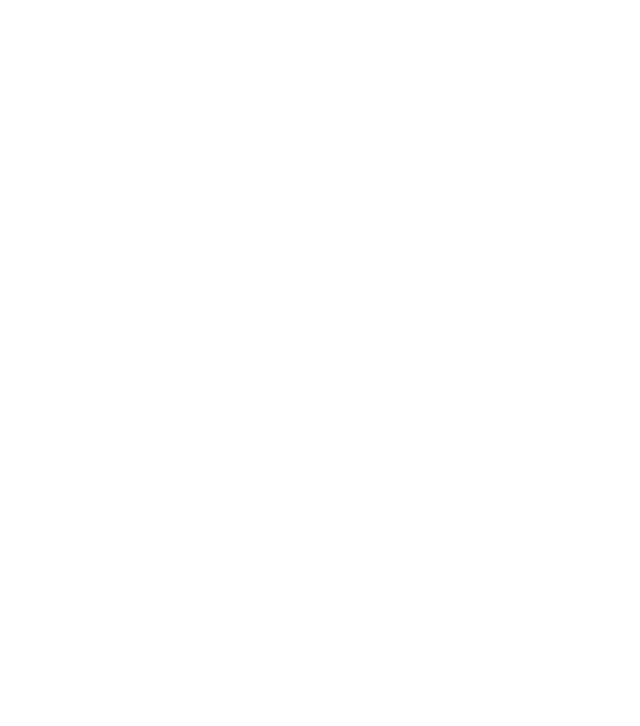
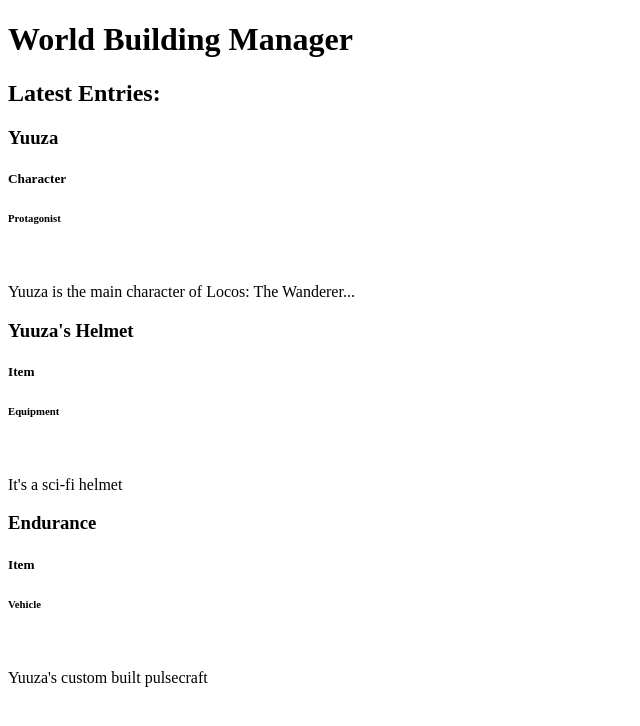
Before and after one commit to MichaelRGomez/WBM, a React (Vite) app: page / in a window 1280 px wide. Shown: the top 726 px of the page, without its empty margins (0-640 px from the left). Built offline with nearby package versions, Linux system fonts and the light colour scheme.

Commit message:
added list

```diff
--- a/src/App.jsx
+++ b/src/App.jsx
@@ -1,11 +1,53 @@
 import './App.css'
 
 function App() {
+  const entries = [
+    { id: 0,
+      title: "Yuuza",
+      type: "Character",
+      subtype: "Protagonist",
+      image: "",
+      description: "Yuuza is the main character of Locos: The Wanderer..."
+    },
+    { id: 1,
+      title: "Yuuza's Helmet",
+      type: "Item",
+      subtype: "Equipment",
+      image: "",
+      description: "It's a sci-fi helmet"
+    },
+    { id: 3,
+      title: "Endurance",
+      type: "Item",
+      subtype: "Vehicle",
+      image: "",
+      description: "Yuuza's custom built pulsecraft"
+    },
+  ]
+
+  const listEntries = entries.map(entry =>
+    <div key={entry.id}>
+      <h3>{entry.title}</h3>
+      <h5>{entry.type}</h5>
+      <h6>{entry.subtype}</h6>
+      <img src={entry.image}/>
+      <p>
+        {entry.description}
+      </p>
+    </div>
+    );
+
   return (
     <>
+      <h1>World Building Manager</h1>
 
+      {/* This will most likely become a component */}
+      <div>
+        <h2>Latest Entries:</h2>
+          {listEntries}
+      </div>
     </>
-  )
-}
+  );
+};
 
 export default App
```
